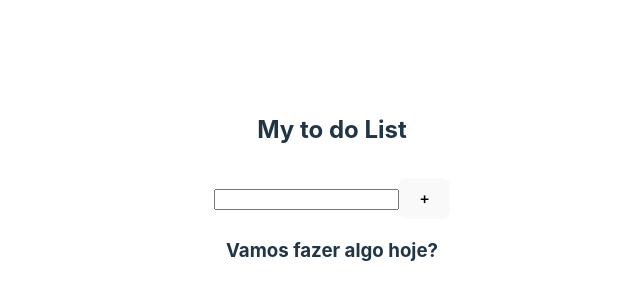
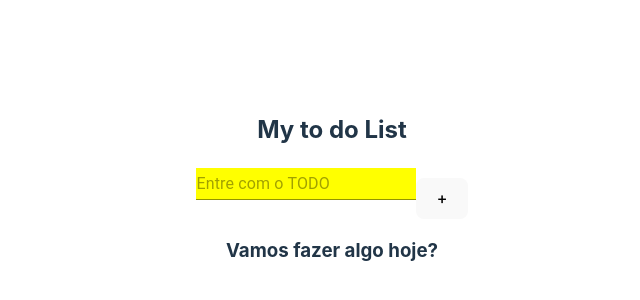
Before and after one commit to ChristieYuki/vite-project, a React (Vite) app: page /to-do in a window 1280 px wide. Shown: the part 212-512 px from the top of the page, without its empty margins (308-948 px from the left). Built offline with nearby package versions, Linux system fonts and the light colour scheme.

Commit message:
init estilização

```diff
--- a/package.json
+++ b/package.json
@@ -9,6 +9,9 @@
     "preview": "vite preview"
   },
   "dependencies": {
+    "@emotion/react": "^11.11.0",
+    "@emotion/styled": "^11.11.0",
+    "@mui/material": "^5.13.0",
     "react": "^18.2.0",
     "react-dom": "^18.2.0",
     "react-router-dom": "^6.10.0"
--- a/src/components/Input/index.tsx
+++ b/src/components/Input/index.tsx
@@ -1,6 +1,8 @@
 import { ChangeEvent, useState, useContext } from 'react'
 import { Todo } from '../../App'
 import { ToDoContext } from '../../context/toDoContext'
+import { TextField } from "@mui/material"
+import { CustomTextField } from "./styles"
 
 export function Input() {
   const {todos, setTodos} = useContext(ToDoContext)
@@ -30,16 +32,17 @@ export function Input() {
   }
 
   return (
-    <>
-      <input
-        alt="onChange"
-        type="text"
+    <div>
+      <CustomTextField
+        color={'success'}
         onChange={handleTodoInput}
         value={todoInput}
+        placeholder='Entre com o TODO'
+        variant="standard"
       />
       <button onClick={handleAddTodo} onSubmit={handleAddTodo} style={{ marginTop: '10px' }}>
         +
       </button>
-    </>
+    </div>
   )
 }
--- /dev/null
+++ b/src/components/Input/styles.ts
@@ -0,0 +1,7 @@
+import styled from '@emotion/styled'
+import { TextField } from "@mui/material"
+
+export const CustomTextField = styled(TextField)`
+    color: red;
+    background-color: yellow;
+`
--- a/src/components/List/index.tsx
+++ b/src/components/List/index.tsx
@@ -1,5 +1,7 @@
 import { useContext } from 'react'
 import { ToDoContext } from '../../context/toDoContext'
+import { CardList, Button, StyledCheckbox } from "./styles"
+import { Card } from "@mui/material"
 
 export function List() {
 
@@ -32,21 +34,14 @@ export function List() {
       ) : (
         todos.map((todo) => {
           return (
-            <div
-              key={todo.id}
-              style={{
-                display: 'flex',
-                justifyContent: 'space-between',
-                alignItems: 'center',
-              }}
-            >
-              <input type="checkbox" checked={todo.isChecked} onChange={() => handleCheckbox(todo.id)} value={todo.id}/>
+            <Card key={todo.id}>
+              <StyledCheckbox checked={todo.isChecked} onChange={() => handleCheckbox(todo.id)} value={todo.id}/>
               <span className={todo.isChecked ? 'Completed' : 'Incompleted'}>
                 {todo.description}
               </span>
               <span>{todo.createdAt}</span>
-              <button onClick={() => handleDelete2(todo.id)}>-</button>
-            </div>
+              <Button onClick={() => handleDelete2(todo.id)}>-</Button>
+            </Card>
           )
         })
       )}
--- /dev/null
+++ b/src/components/List/styles.ts
@@ -0,0 +1,28 @@
+import styled from '@emotion/styled'
+import { Checkbox } from "@mui/material"
+
+export const StyledHeader = styled.div`
+    color: blue;
+`
+
+export const CardList = styled.div`
+    padding: 16px;
+    margin-bottom: 5px;
+    border-radius: 8px;
+    background-color: #c6c6c6;
+    display: flex;
+    justify-content: space-between;
+    align-items: center;
+    width: 100%;
+`
+
+export const Button = styled.button`
+    border-radius: 8px;
+    background-color: red;
+    border: 2px solid #8b0000;
+    color: #8b0000;
+`
+export const StyledCheckbox = styled(Checkbox)`
+    height: 24px;
+    width: 24px;
+`
--- a/src/pages/ConnectCatPage/index.tsx
+++ b/src/pages/ConnectCatPage/index.tsx
@@ -1,13 +1,16 @@
 import { Header } from "../../components/Header";
 import { ConnectCat } from "../../components/ConnectCat";
 import { ConnectCatContextProvider } from "../../context/ConnectCatContext"
+import { Paper } from "@mui/material"
 
 export function ConnectCatPage() {
 
     return(
         <ConnectCatContextProvider>
-            <Header title={'Cat API'} />
-            <ConnectCat />
+            <Paper elevation={8} sx={{height:"500px", width:"500px", borderRadius:"8px"}}>
+                <Header title={'Cat API'} />
+                <ConnectCat />
+            </Paper>
         </ConnectCatContextProvider>
     )
 }
```
Also changed, not shown: 2 other files (tests, documents, lock files or other folders).
